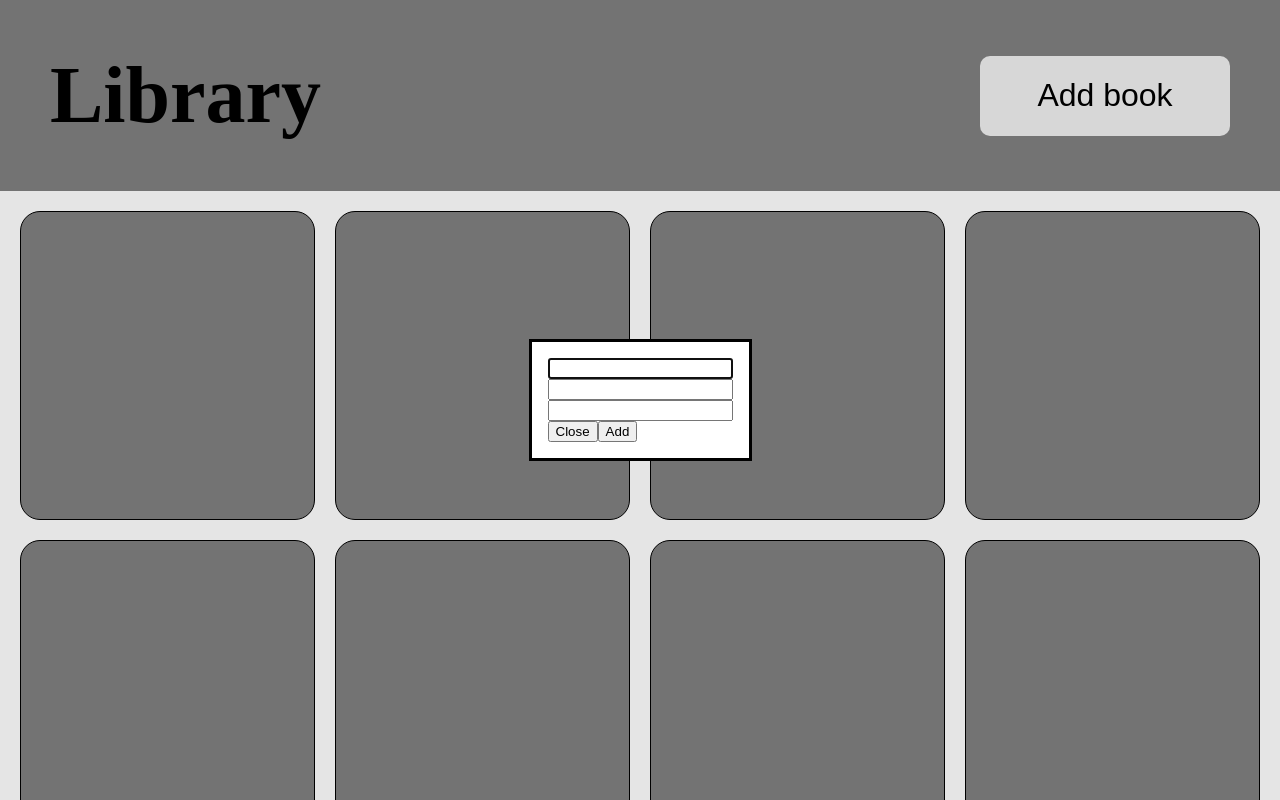
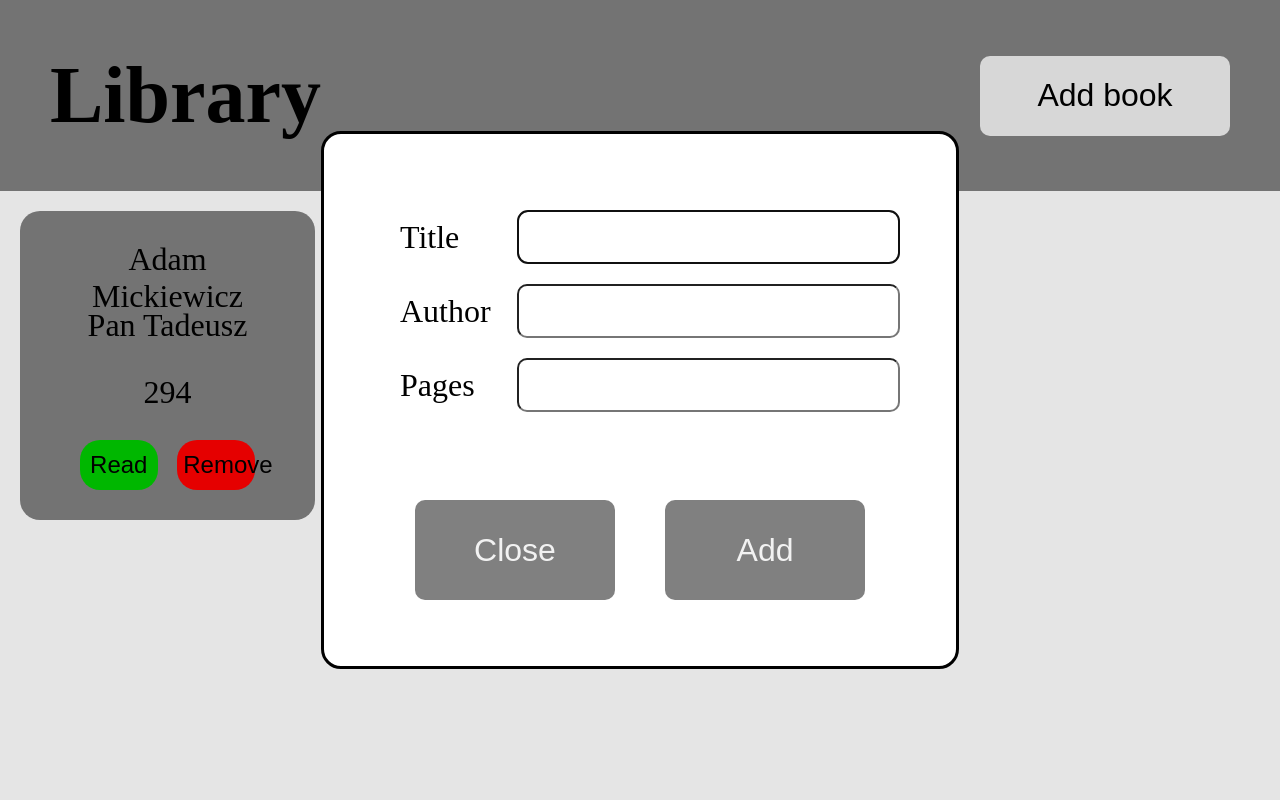
Before and after one commit to t-rogalski/odinlibrary, a plain HTML site: page index.html in a window 1280 px wide. Both pictures are taken after a click on the button "Add book". Shown: the top 800 px of the page. Drawn offline with Linux system fonts and the light colour scheme.

Commit message:
Dodawanie kafelków z działającym "Read"
Remove nie działa, błędy przy dużej ilości wierszy

```diff
--- a/index.html
+++ b/index.html
@@ -14,6 +14,17 @@
     </div>
     <div class="books">
         <div class="book">
+            <p class="title">Adam Mickiewicz</p>
+            <p class="author">Pan Tadeusz</p>
+            <p class="pages">294</p>
+            <div class="options">
+                <button class="active">Read</button>
+                <button class="remove">Remove</button>
+            </div>
+        </div>
+        <div class="book">
+        </div>
+        <!-- <div class="book">
         </div>
         <div class="book">
         </div>
@@ -26,24 +37,30 @@
         <div class="book">
         </div>
         <div class="book">
-        </div>
-        <div class="book">
-        </div>
-        <div class="book">
-        </div>
+        </div> -->
     </div>
     <dialog id="dialog" closedby="closedrequest">
         <form>
-            <label for="title"></label>
-            <input type="text" name="title" id="title" />
-            <label for="author"></label>
-            <input type="text" name="author" id="author" />
-            <label for="pages"></label>
-            <input type="number" name="pages" id="pages" />
-          <div>
-            <button class="close">Close</button>
-            <button id="confirmBtn" value="default">Add</button>
-          </div>
+            <div>
+                <div class="inputs">
+                    <label for="title">Title</label>
+                    <input type="text" name="title" id="title" maxlength="50" required/>
+                </div>
+                <div class="inputs">
+                    <label for="author">Author</label>
+                    <input type="text" name="author" id="author" maxlength="30" required/>
+                </div>
+                <div class="inputs">
+                    <label for="pages">Pages</label>
+                    <input type="number" name="pages" id="pages" maxlength="4"/>
+                </div>
+            </div>
+            <div>
+                <div class="dialbuttons">
+                    <button class="close">Close</button>
+                    <button id="confirmBtn" value="default">Add</button>
+                </div>
+            </div>
         </form>
     </dialog>
 </body>
--- a/script.js
+++ b/script.js
@@ -1,18 +1,66 @@
 const myLibrary = [];
+const books = document.querySelector(".books");
 
 const addbutton = document.querySelector(".addbook");
 const dialog = document.querySelector("#dialog");
 const closedialog = document.querySelector(".close");
+const confirmBtn = document.querySelector("#confirmBtn");
 
-function Book(name,author,title,id) {
-    this.name = name;
+const title = document.querySelector("#title");
+const author = document.querySelector("#author");
+const pages = document.querySelector("#pages");
+
+function Book(title,author,pages) {
+    this.title = title;
     this.author = author;
-    this.title = title;
+    this.pages = pages;
     this.id = crypto.randomUUID();
 }
 
-function addBookToLibrary() {
-  // take params, create a book then store it in the array
+function addBookToLibrary(newBook) {
+  myLibrary[newBook.id] = newBook;
+  const book = document.createElement("div");
+
+  const options = document.createElement("div");
+  const ptitle = document.createElement("p");
+  const pauthor = document.createElement("p");
+  const ppages = document.createElement("p");
+  const read = document.createElement("button");
+  const remove = document.createElement("button");
+
+  ptitle.textContent = newBook.title;
+  pauthor.textContent = newBook.author;
+  ppages.textContent = newBook.pages;
+
+  read.classList.add("deactive");
+  read.textContent = "Read";
+
+  remove.classList.add("remove");
+  remove.textContent = "Remove";
+
+  read.addEventListener("click", () => {
+    read.classList.toggle("active");
+    read.classList.toggle("deactive");
+  })
+
+  // remove.addEventListener("click", () => {
+
+  // })
+
+  options.appendChild(read);
+  options.appendChild(remove);
+  options.classList.add("options");
+
+  book.appendChild(ptitle);
+  book.appendChild(pauthor);
+  book.appendChild(ppages);
+  book.appendChild(options);
+
+  book.classList.add("book");
+  books.appendChild(book);
+  dialog.close();
+
+
 }
 
 addbutton.addEventListener("click", () => {
@@ -23,3 +71,14 @@ closedialog.addEventListener("click", (e) => {
   e.preventDefault();
   dialog.close();
 })
+
+confirmBtn.addEventListener("click", (e) => {
+  e.preventDefault();
+  const tit = title.value;
+  const auth = author.value;
+  const pag = pages.value;
+
+  const newBook = new Book(tit, auth, pag);
+
+  addBookToLibrary(newBook);
+})
--- a/styles.css
+++ b/styles.css
@@ -39,17 +39,116 @@ body {
 }
 
 .book {
-    box-sizing: border-box;
     background-color: gray;
-    border: 1px solid black;
+    border-radius: 20px;
+    display: flex;
+    text-align: center;
+    justify-content: space-between;
+    flex-direction: column;
+    padding: 30px 50px 30px 50px;
+    font-size: 2rem;
+}
+
+.book > p {
+    width: 100%;
+    height: 2rem;
+    margin: 0;
+    padding: 0;
+}
+
+#dialog {
     border-radius: 20px;
 }
 
 form {
     display: flex;
     flex-direction: column;
+    width: 500px;
+    height:400px;
+    padding: 50px;
+    align-items: center;
+    justify-content: space-between;
 }
 
 form > div {
+    width: 100%;
+}
+
+form > div > div {
     display: flex;
+    align-items: center;
 }
+
+.inputs {
+    width: 100%;
+    justify-content: space-between;
+    padding: 10px;
+}
+
+.inputs > label {
+    font-size: 2rem;
+}
+
+.inputs > input {
+    height: 3rem;
+    width: 75%;
+    border-radius: 10px;
+    font-size: 1.75rem;
+}
+
+.dialbuttons > button {
+    border: none;
+    border-radius: 10px;
+    font-size: 2rem;
+    height: 100px;
+    width: 40%;
+    background-color: gray;
+    color: hsl(0, 0%, 95%);
+}
+
+.dialbuttons {
+    width: 100%;
+    justify-content: space-around;
+    align-items: center;
+}
+
+.dialbuttons > button:hover {
+    background-color: hsl(0, 0%, 40%);
+}
+
+.dialbuttons > button:active {
+    background-color: hsl(0, 0%, 30%);
+}
+
+.options {
+    display: flex;
+    justify-content: space-around;
+    width: 100%;
+    height: 20%;
+}
+
+.options > button {
+    width: 40%;
+    height: 100%;
+    font-size: 1.5rem;
+    border: none;
+    border-radius: 20px;
+}
+
+.active {
+    background-color: hsl(120, 100%, 40%);
+}
+
+.active:hover {
+    background-color: hsl(120, 100%, 30%);
+    cursor: pointer;
+}
+
+.deactive, .remove {
+    background-color: hsl(0, 100%, 50%);
+}
+
+.deactive:hover, .remove:hover {
+    background-color: hsl(0, 100%, 40%);
+    cursor: pointer;
+}
```
